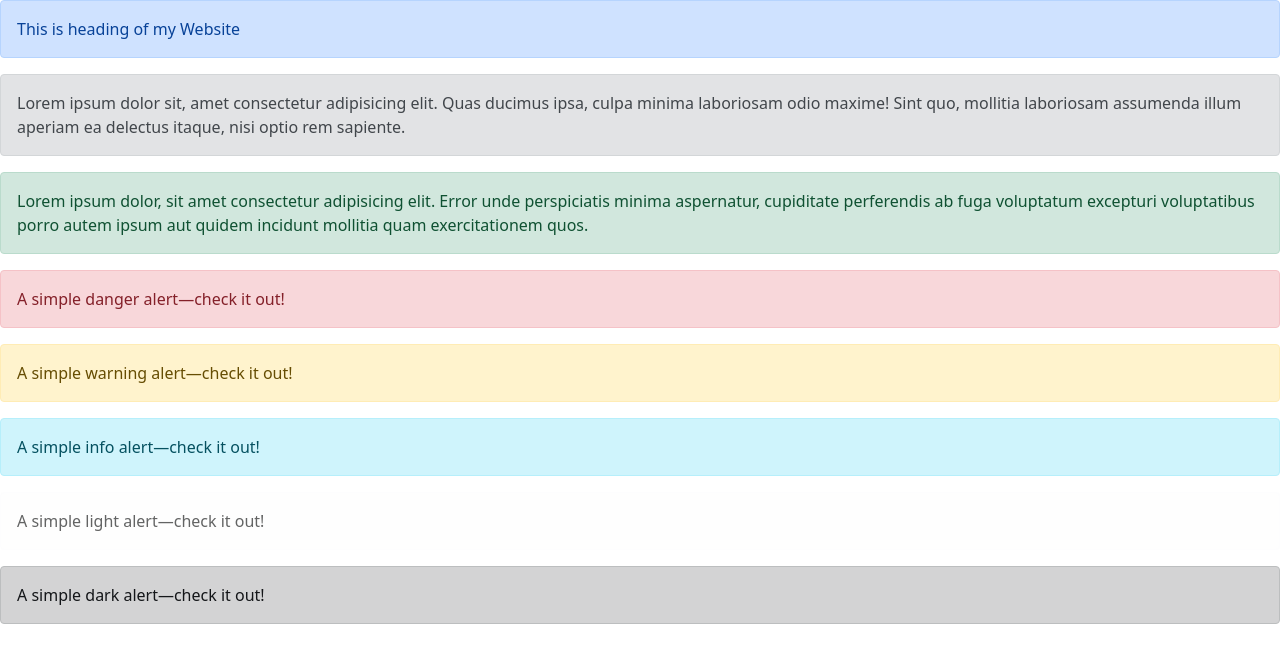
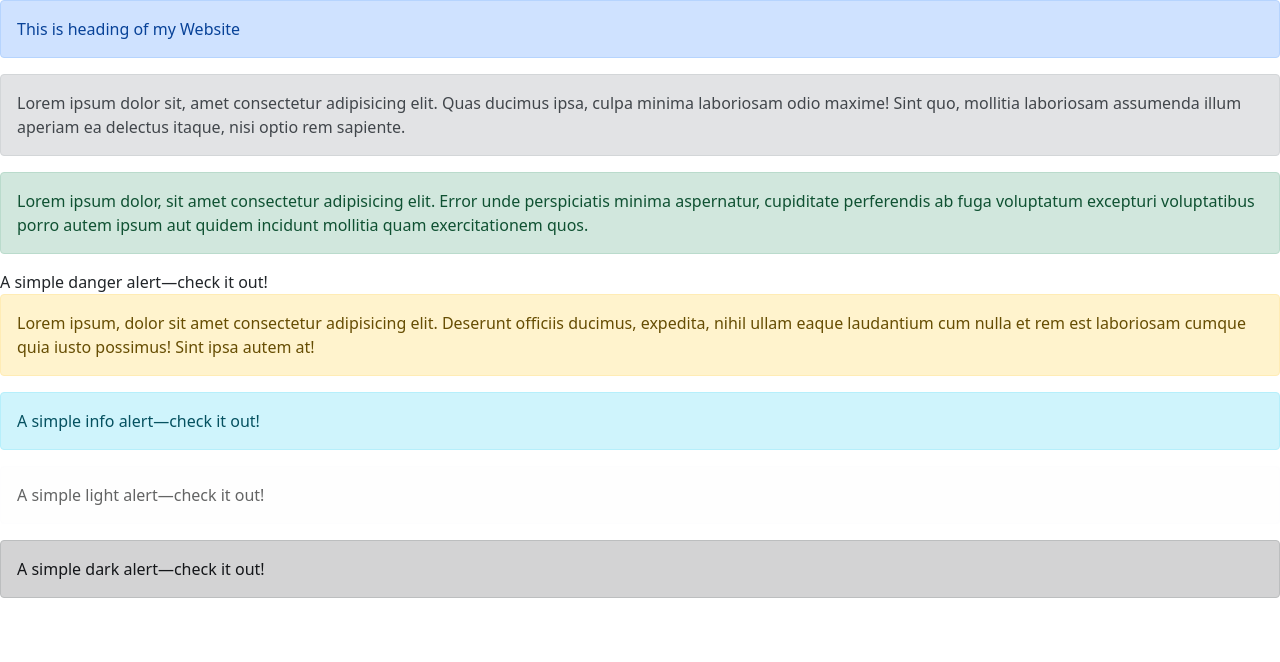
Before and after one commit to rhushikesh4/git_practice_cdac, a plain HTML site: page index.html in a window 1280 px wide. Drawn offline with Linux system fonts and the light colour scheme.

Commit message:
cdacuser changes in index.html

```diff
--- a/index.html
+++ b/index.html
@@ -16,11 +16,11 @@
       </div>
       <div class="alert alert-success" role="alert">
 Lorem ipsum dolor, sit amet consectetur adipisicing elit. Error unde perspiciatis minima aspernatur, cupiditate perferendis ab fuga voluptatum excepturi voluptatibus porro autem ipsum aut quidem incidunt mollitia quam exercitationem quos.      </div>
-      <div class="alert alert-danger" role="alert">
+      <div class="Very Dangerous" role="alert">
         A simple danger alert—check it out!
       </div>
       <div class="alert alert-warning" role="alert">
-        A simple warning alert—check it out!
+        Lorem ipsum, dolor sit amet consectetur adipisicing elit. Deserunt officiis ducimus, expedita, nihil ullam eaque laudantium cum nulla et rem est laboriosam cumque quia iusto possimus! Sint ipsa autem at!
       </div>
       <div class="alert alert-info" role="alert">
         A simple info alert—check it out!
```
